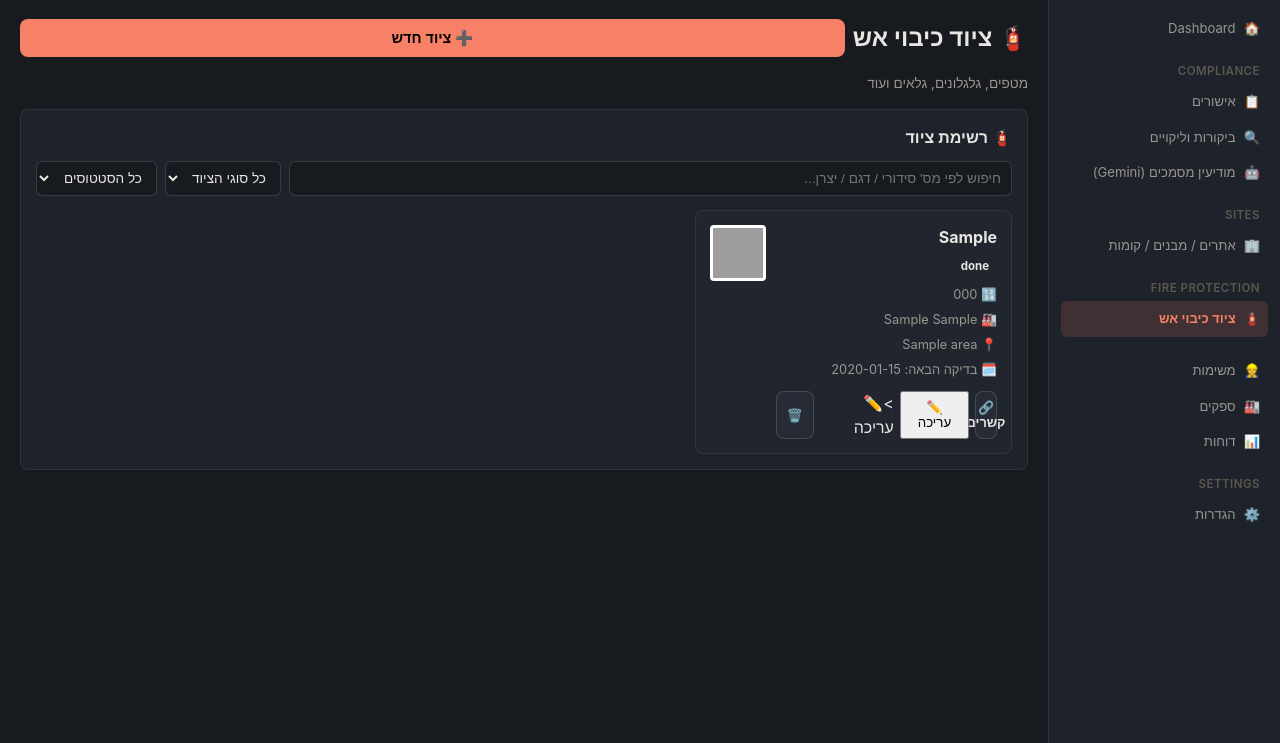
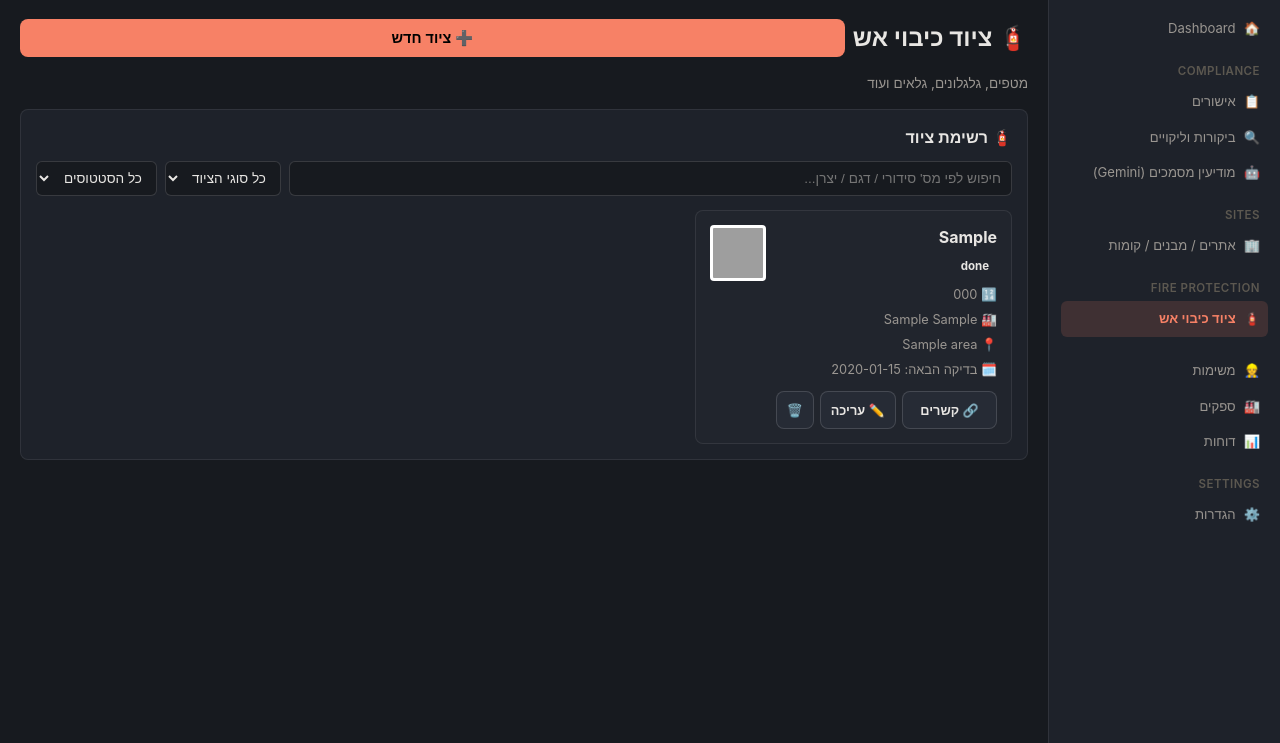
Before and after one commit to mv89-heb/Campus_Fire_ERP, a Flask app: page /equipment in a window 1280 px wide. Shown: the part 57-800 px from the top of the page. Run offline with Flask 3, Linux system fonts and the light colour scheme; the visitor is signed in with stand-in values (Sample User, id 1); data comes from the database, SQL or seed files in the repository; tables that the repository leaves empty hold one stand-in row (values such as "Sample post"); grey boxes are pictures that could not be loaded.

Commit message:
fix: repair equipment action buttons

```diff
--- a/app/templates/equipment.html
+++ b/app/templates/equipment.html
@@ -151,7 +151,7 @@ const Equip = (() => {
           ${e.area_name ? `<div class="eq-row">📍 ${esc(e.area_name)}</div>` : ''}
           ${e.next_check_date ? `<div class="eq-row">🗓️ בדיקה הבאה: ${esc(e.next_check_date)}</div>` : ''}
           <div class="eq-actions">
-            <button class="btn btn-sm" style="flex:1" onclick="Equip.openContext(${e.id})" >🔗 קשרים</button> <button onclick="Equip.openModal(${e.id})">✏️ עריכה</button>>✏️ עריכה</button>
+            <button class="btn btn-sm" style="flex:1" onclick="Equip.openContext(${e.id})">🔗 קשרים</button><button class="btn btn-sm" onclick="Equip.openModal(${e.id})">✏️ עריכה</button>
             <button class="btn btn-sm btn-danger" onclick="Equip.remove(${e.id})">🗑️</button>
           </div>
         </div>
```
